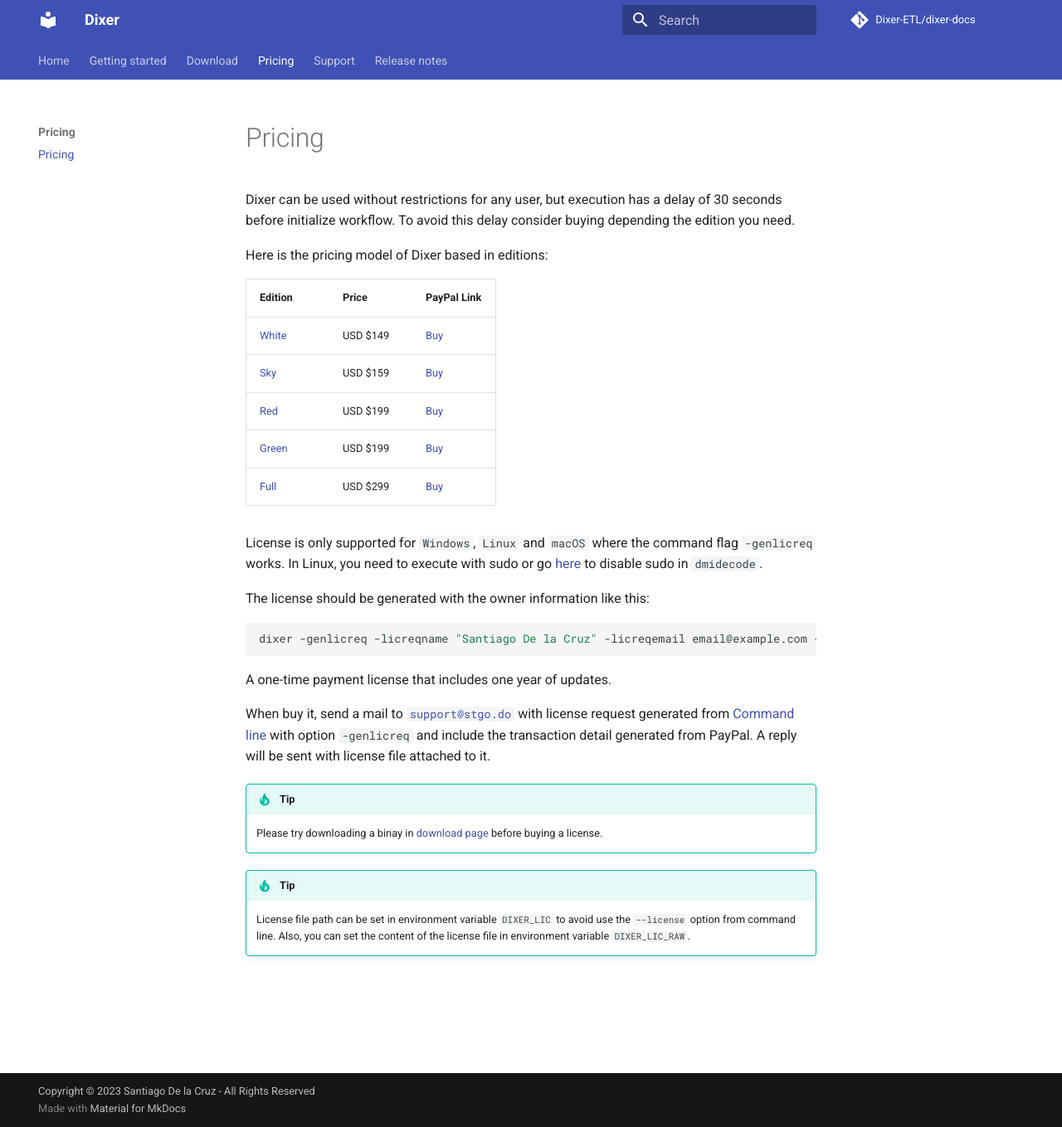
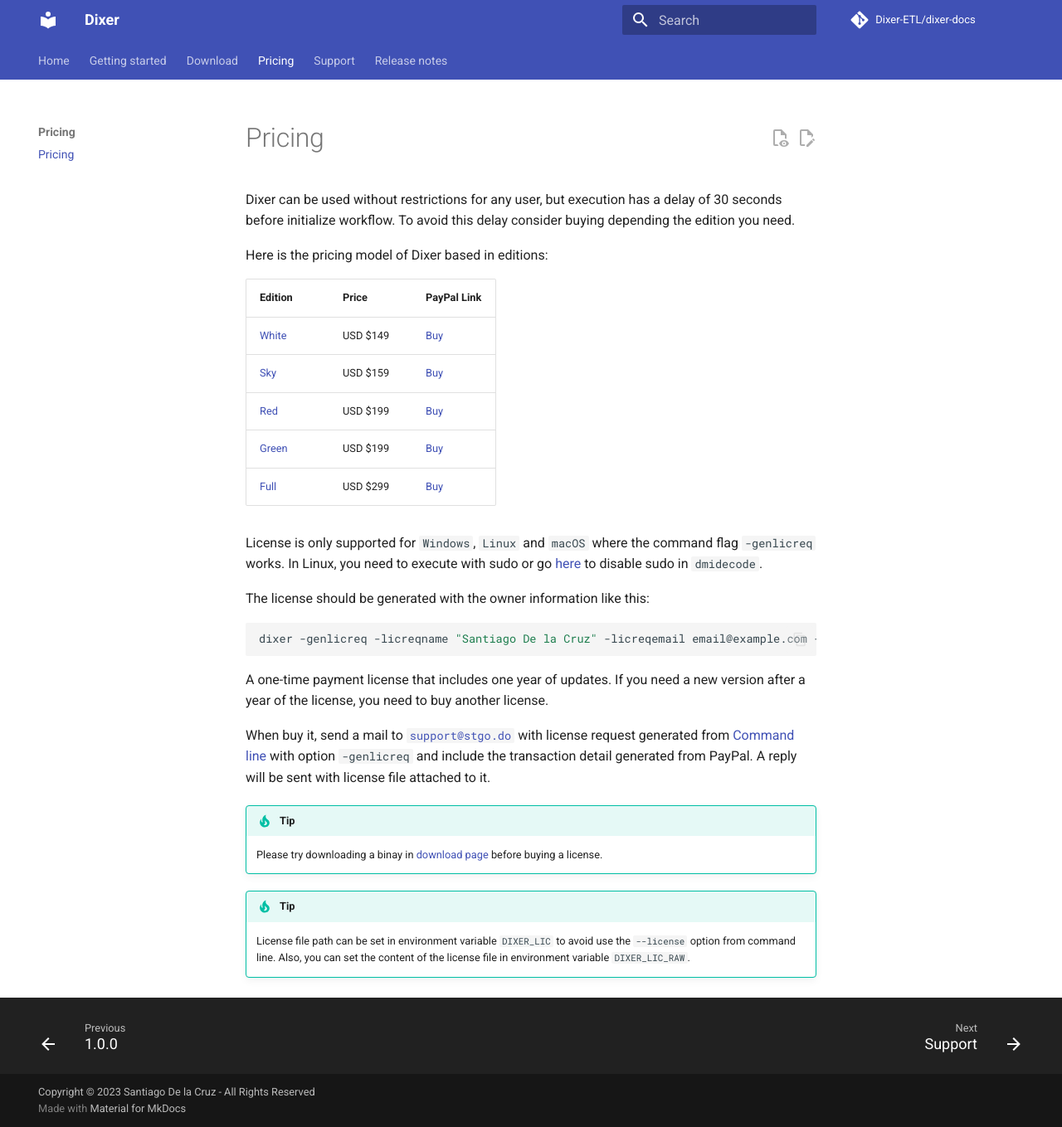
Before and after one commit to Dixer-ETL/dixer-docs, an MkDocs documentation site: the page built from docs/Pricing.md, in a window 1280 px wide and 1359 px high. Shown: the whole window at 83% size. Built offline with MkDocs 1.6.1 and Material for MkDocs 9.7.7, drawn with Linux system fonts in a browser that asks for light colours; comment, search, counter and statistics services are not loaded.

Commit message:
update mkdocs material

````diff
--- a/docs/Pricing.md
+++ b/docs/Pricing.md
@@ -20,7 +20,7 @@ The license should be generated with the owner information like this:
 dixer -genlicreq -licreqname "Santiago De la Cruz" -licreqemail email@example.com -licreqcompany "My cool company name" -licrequrl https://stgo.do
 ```
 
-A one-time payment license that includes one year of updates.
+A one-time payment license that includes one year of updates. If you need a new version after a year of the license, you need to buy another license.
 
 When buy it, send a mail to [`support@stgo.do`](mailto:support@stgo.do) with license request generated from [Command line](documentation/Command-line.md) with option `-genlicreq` and include the transaction detail generated from PayPal. A reply will be sent with license file attached to it.
 
--- a/mkdocs.yml
+++ b/mkdocs.yml
@@ -95,7 +95,11 @@ theme:
     features:
       - navigation.tabs
       - navigation.top
-      # - navigation.instant
+      - content.code.copy
+      - content.action.edit
+      - content.action.view
+      - navigation.footer
+      - navigation.instant
 
 markdown_extensions:
   - admonition
````
Also changed, not shown: README.md (+3 -1 lines), 1 other file.
